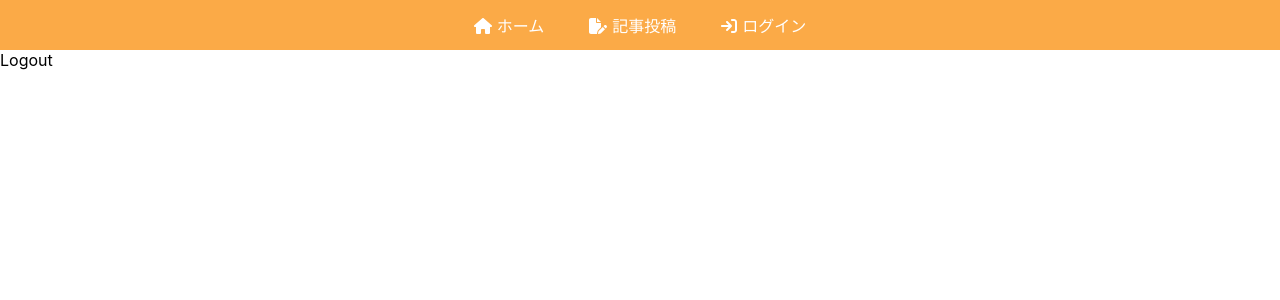
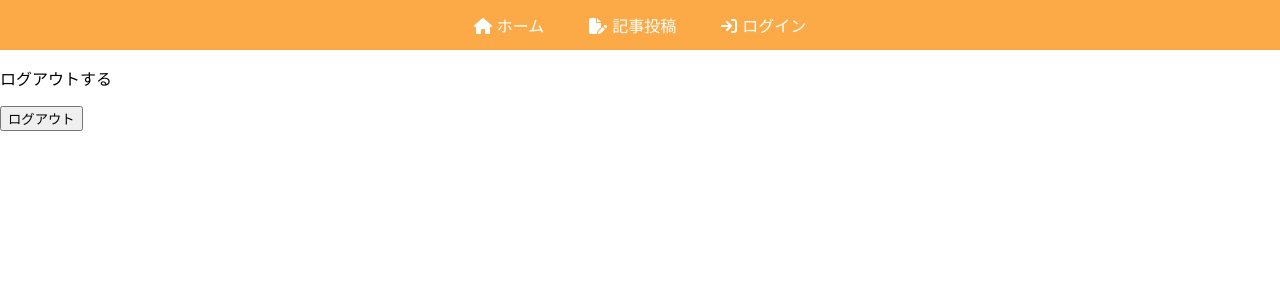
Before and after one commit to naoki-yamanoi/blog-react-firebase, a React (Create React App) app: page /logout in a window 1280 px wide. Shown: the top 300 px of the page. Built offline with nearby package versions, Linux system fonts and the light colour scheme; the HTML template or start-up script is replaced by a standard one.

Commit message:
ログアウト実装

```diff
--- a/src/App.js
+++ b/src/App.js
@@ -12,7 +12,7 @@
 
   return (
     <Router>
-      <Navbar></Navbar>
+      <Navbar isAuth={isAuth}></Navbar>
       <Routes>
         <Route path="/" element={<Home></Home>}></Route>
         <Route path="/createpost" element={<CreatePost></CreatePost>}></Route>
@@ -20,7 +20,10 @@
           path="/login"
           element={<Login setIsAuth={setIsAuth}></Login>}
         ></Route>
-        <Route path="/logout" element={<Logout></Logout>}></Route>
+        <Route
+          path="/logout"
+          element={<Logout setIsAuth={setIsAuth}></Logout>}
+        ></Route>
       </Routes>
     </Router>
   );
--- a/src/components/Logout.js
+++ b/src/components/Logout.js
@@ -1,7 +1,24 @@
+import { signOut } from "firebase/auth";
 import React from "react";
+import { auth, provider } from "../firebase";
+import { useNavigate } from "react-router-dom";
 
-const Logout = () => {
-  return <div>Logout</div>;
+const Logout = ({ setIsAuth }) => {
+  const navigate = useNavigate();
+  const Logout = () => {
+    signOut(auth).then(() => {
+      localStorage.clear();
+      setIsAuth(false);
+      navigate("/login");
+    });
+  };
+
+  return (
+    <div>
+      <p>ログアウトする</p>
+      <button onClick={Logout}>ログアウト</button>
+    </div>
+  );
 };
 
 export default Logout;
--- a/src/components/Navbar/Navbar.js
+++ b/src/components/Navbar/Navbar.js
@@ -8,7 +8,7 @@
   faArrowRightToBracket,
 } from "@fortawesome/free-solid-svg-icons";
 
-const Navbar = () => {
+const Navbar = ({ isAuth }) => {
   return (
     <nav>
       <Link to="/">
@@ -19,10 +19,17 @@
         <FontAwesomeIcon icon={faFilePen} />
         記事投稿
       </Link>
-      <Link to="/login">
-        <FontAwesomeIcon icon={faArrowRightToBracket} />
-        ログイン
-      </Link>
+      {!isAuth ? (
+        <Link to="/login">
+          <FontAwesomeIcon icon={faArrowRightToBracket} />
+          ログイン
+        </Link>
+      ) : (
+        <Link to="/logout">
+          <FontAwesomeIcon icon={faArrowRightToBracket} />
+          ログアウト
+        </Link>
+      )}
     </nav>
   );
 };
```
